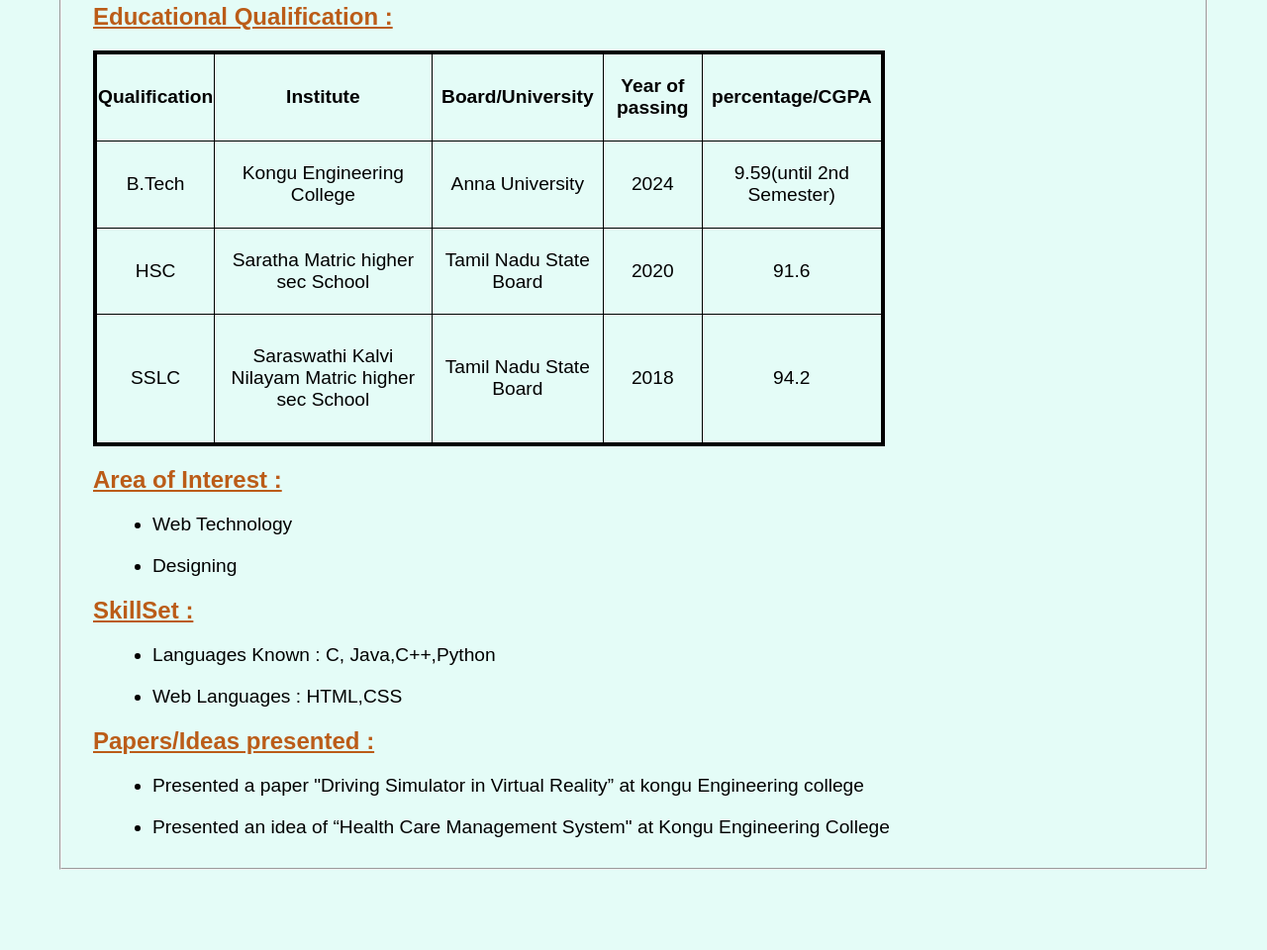
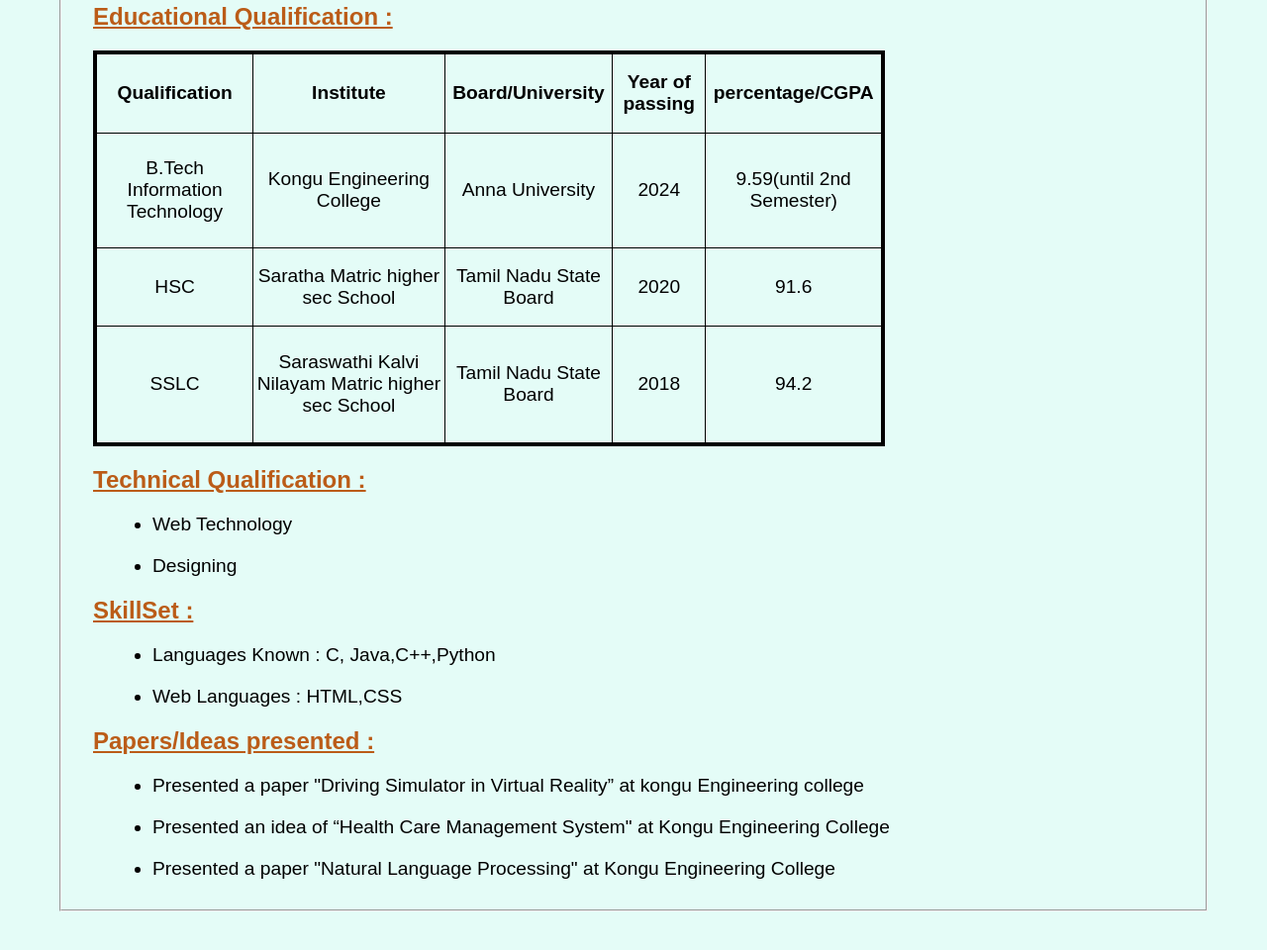
Before and after one commit to Madhusiva5/resume, a plain HTML site: page index.html in a window 1280 px wide. Shown: the part 584-1544 px from the top of the page at 99% size. Before the commit the page ends 1503 px from the top, so only its background shows below. Drawn offline with Linux system fonts and the light colour scheme.

Commit message:
Update index.html

```diff
--- a/index.html
+++ b/index.html
@@ -76,7 +76,7 @@
         </tr>
 
         <tr>
-            <td>B.Tech</td>
+            <td>B.Tech Information Technology</td>
             <td>Kongu Engineering College </td>
             <td>Anna University</td>
             <td>2024</td>
@@ -99,7 +99,7 @@
         </tr>
      </table>
 
-     <h2 style="text-decoration: underline;">Area of Interest :</h2>
+     <h2 style="text-decoration: underline;">Technical Qualification :</h2>
      <ul>
          <li>Web Technology</li>
          <li>Designing</li>
@@ -115,6 +115,7 @@
 
          <li>Presented a paper "Driving Simulator in Virtual Reality” at kongu Engineering college</li>
          <li>Presented an idea of “Health Care Management System" at Kongu Engineering College</li>
+         <li>Presented a paper "Natural Language Processing" at Kongu Engineering College</li>
 
      </ul>
 
```
